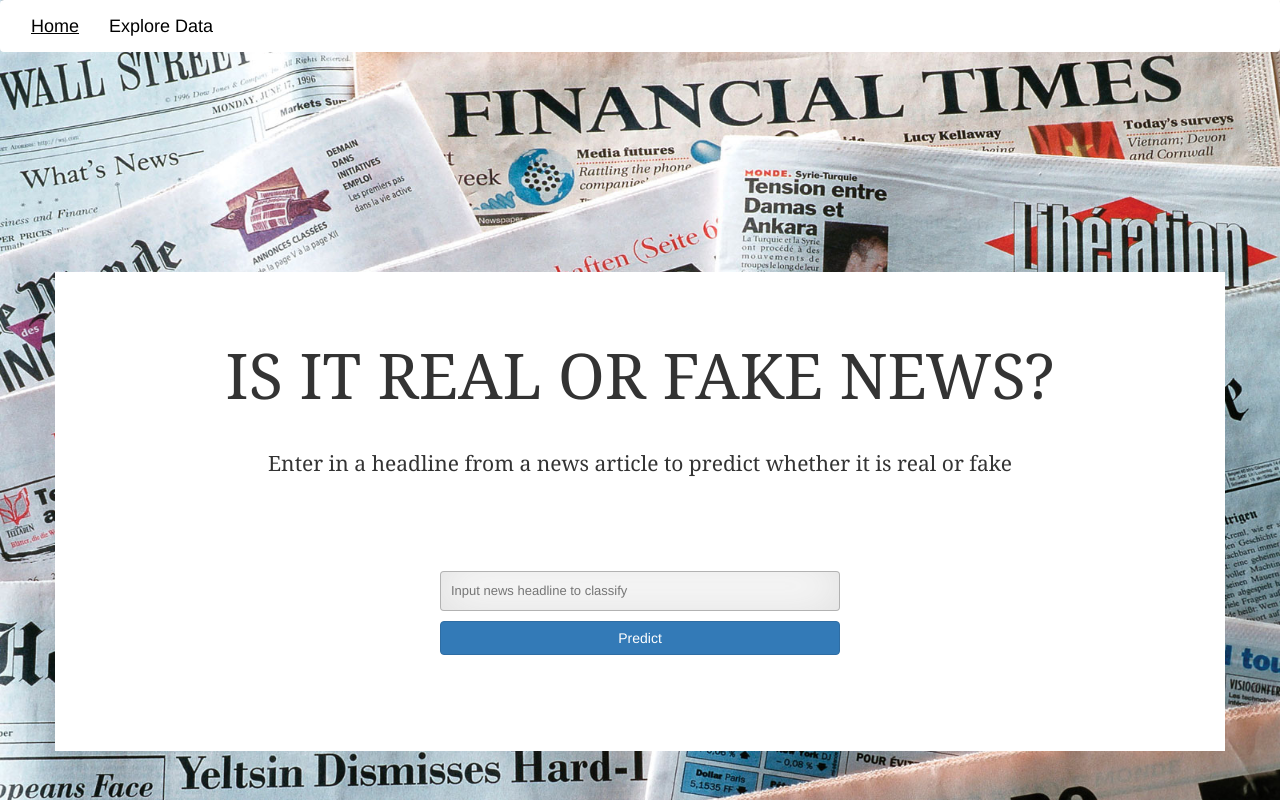
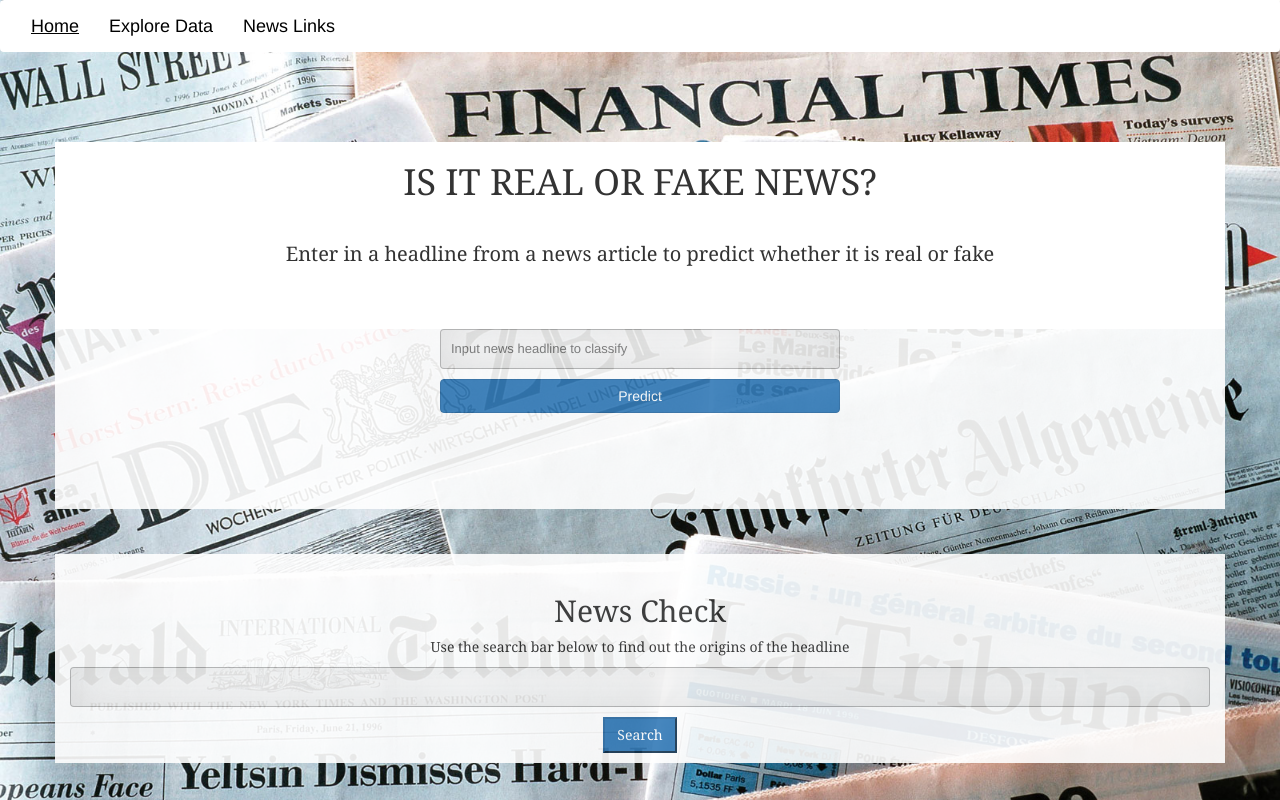
Before and after one commit to matthewbelevski/project_3_app, a Flask app: page / in a window 1280 px wide. Run offline with Flask 2, Linux system fonts and the light colour scheme; parts of the project's set-up code (start-up, migrations or seed data) failed here and were passed over; some libraries are stand-ins or nearby versions.

Commit message:
added new page and search functionality

```diff
--- a/app.py
+++ b/app.py
@@ -35,5 +35,9 @@ def predict():
 
 def exploratory():return render_template('exploratory.html')
 
+@app.route('/news')
+
+def news():return render_template('news.html')
+
 if __name__ == '__main__':
 	app.run(debug=True)
--- a/static/css/style.css
+++ b/static/css/style.css
@@ -56,6 +56,15 @@ input {
 }
 input:focus { box-shadow: inset 0 -5px 45px rgba(100,100,100,0.4), 0 1px 1px rgba(255,255,255,0.2); }
 
-button {
-	background-color: #fff;
-};
+.button {
+	color: #fff;
+	background-color: #337ab7;
+	border-color: #2e6da4;
+	padding: 6px 12px;
+	margin-bottom: 0;
+	font-size: 14px;
+	font-weight: 400;
+	line-height: 1.42857143;
+	text-align: center;
+	white-space: nowrap;
+  }
--- a/templates/exploratory.html
+++ b/templates/exploratory.html
@@ -15,6 +15,7 @@
       <div class="navbar-nav">
         <a class="navbar-brand homebutton-hover" style= "color:black;font-style:Georgia" href="/">Home</a>
         <a class="navbar-brand homebutton-hover" style= "color:black;font-style:Georgia" href="exploratory"><u>Explore Data</u></a>
+        <a class="navbar-brand homebutton-hover" style= "color:black;font-style:Georgia" href="news">News Links</a>
       </div>
     </div>
   </nav>
--- a/templates/index.html
+++ b/templates/index.html
@@ -5,6 +5,8 @@
   <title>Real or Fake</title>
 <link rel="stylesheet" href="https://maxcdn.bootstrapcdn.com/bootstrap/3.3.7/css/bootstrap.min.css">
 <link rel="stylesheet" href="{{ url_for('static', filename='css/style.css') }}">
+<!-- Google API loader -->
+<script src="https://apis.google.com/js/api.js?mods=enable_cloud_search_widget&onload=onLoad" async defer></script>
 
 </head>
 
@@ -15,20 +17,21 @@
       <div class="navbar-nav">
         <a class="navbar-brand homebutton-hover" style= "color:black;font-style:Georgia" href="/"><u>Home</u></a>
         <a class="navbar-brand homebutton-hover" style= "color:black;font-style:Georgia" href="exploratory">Explore Data</a>
+        <a class="navbar-brand homebutton-hover" style= "color:black;font-style:Georgia" href="news">News Links</a>
       </div>
     </div>
   </nav>
 
-  <div class="container" style="padding-top:200px;">
+  <div class="container" style="padding-top:70px;">
 
     <div class="row" style="background:white">
-      <div class="col-md-12 jumbotron text-center jumbocolour">
+      <div class="col-md-12 text-center jumbocolour"style="padding-bottom:50px;">
     <h1>IS IT REAL OR FAKE NEWS?</h1>
     <br>
     <p>Enter in a headline from a news article to predict whether it is real or fake</p>
       </div>
     </div>
-    <div class="row" style="background:white">
+    <div class="row" style="background:white; opacity: 0.9;">
       <div class="col-md-12 text-center">
        <div class="login ">
      <!-- Main Input For Receiving Query to our ML -->
@@ -40,23 +43,43 @@
       </div>
     </div>
   </div>
-    <div class="row" style="background:white">
+    <div class="row" style="background:white; opacity: 0.9;">
       <div class="col-md-12 text-center headline">
     <p><b>{{headline}}</b></p>
     <p style="padding-bottom: 10px;">{{headline2}}</p>
   </div>
 </div>
  <div class="row" style="padding-top: 10px;">
- <div class="col-md-12 text-center">
+ <div class="col-md-12 text-center" style="padding-bottom: 15px">
  <div class="predict">
  <!-- <img src="{{url_for('static', filename='{{prediction_text}}')}}" align="middle" />-->
-  <img src="{{prediction_text}}" alt="" style="width:500px";>
+  <img src="{{prediction_text}}" alt="" style="width:500px;">
 
 <!-- {{prediction_text}}-->
+
+ </div>
 </div>
+</div>
+<div class="row">
+
+  <div class="col-md-12 text-center" style="text-align: center; background:white; opacity: 0.9; padding-top:20px; padding-bottom:10px; font-family: Georgia">
+    <h2>News Check</h2>
+    <p>Use the search bar below to find out the origins of the headline</p>
+
+  <form method="get" action="https://www.google.com/search?q=" class="searchform" method="get" name="searchform" target="_blank">
+    <input type="text" name="q" size="31" value="{{headline2}}">
+    <button class="button" type="submit">Search</button>
+    </form>
+
+</div>
+</div>
+</div>
+
   </div>
 </div>
 </div>
 </div>
 </body>
+
+
 </html>
```
Also changed, not shown: templates/news.html (added, +100 -0 lines), static/Betoota-Advocate.png (added), static/babylonbee.png (added), static/new york times.png (added), static/ny_times.jpeg (added), static/the-australian-newspaper-article-on-mek.jpg (added), static/the_age.png (added), static/theage.png (added), static/theonion.png (added).
